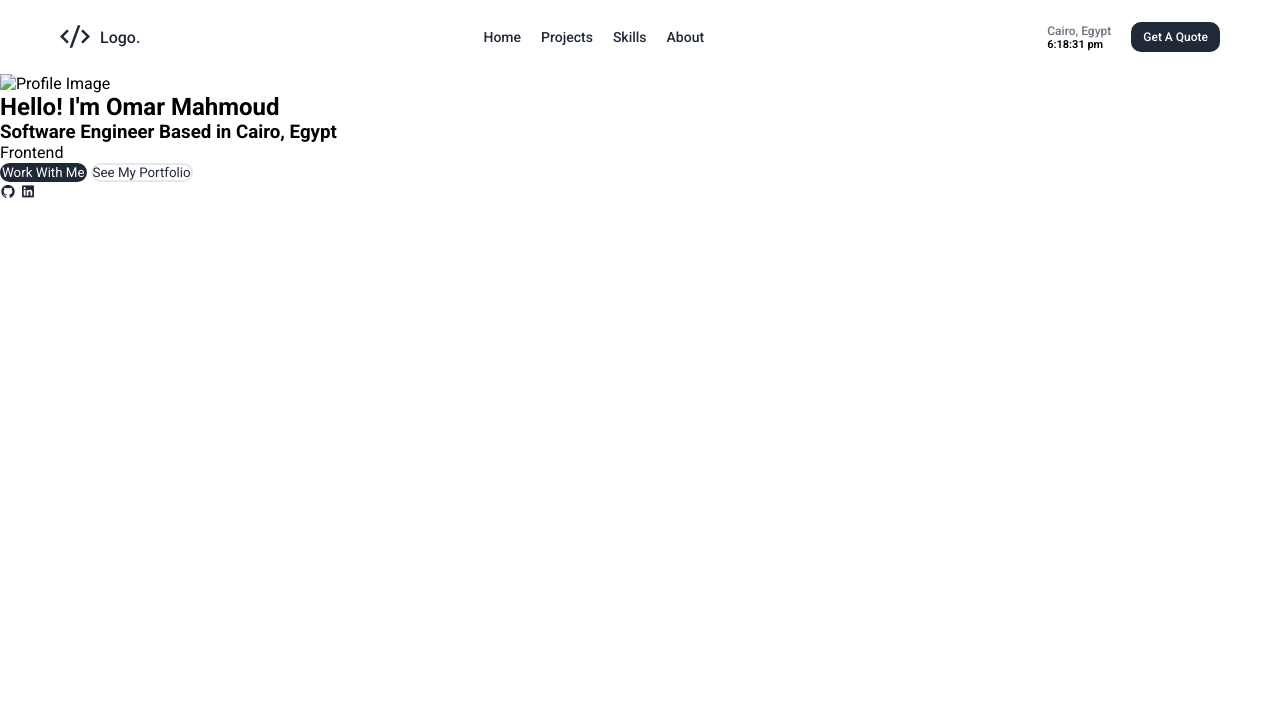
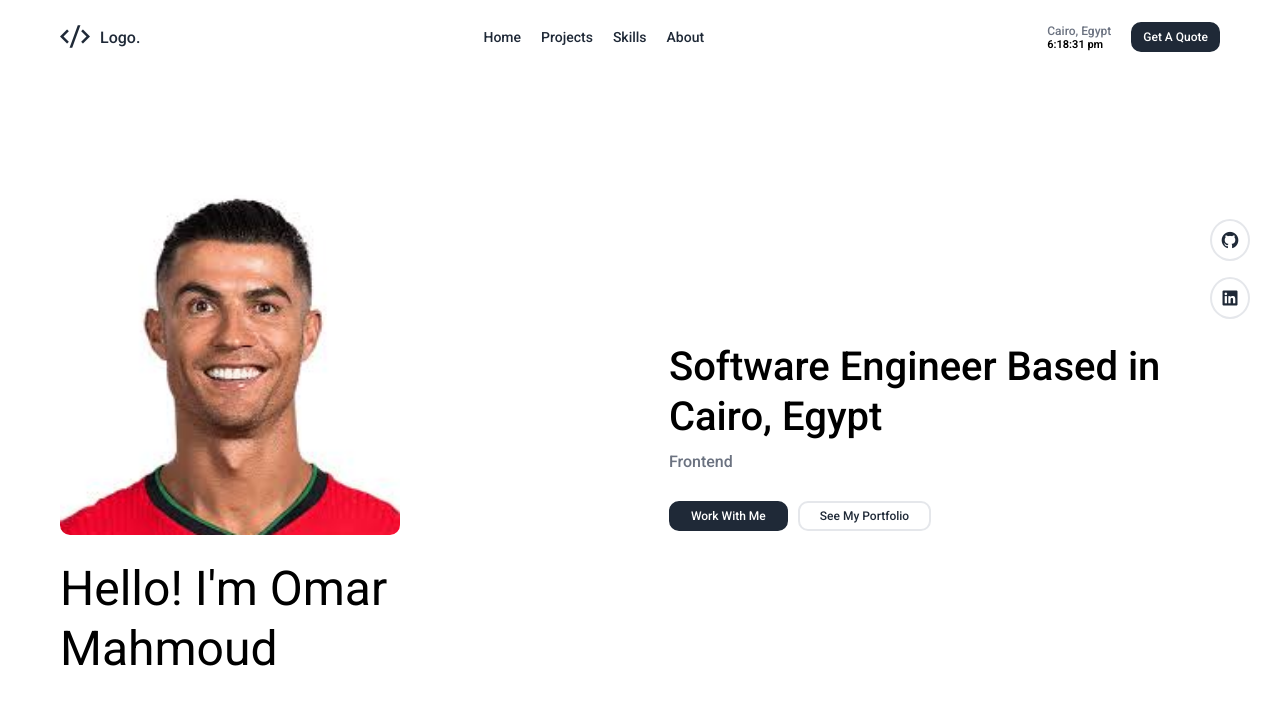
Before and after one commit to omrmhd5/Portfolio, a plain HTML site: page index.html in a window 1280 px wide. Drawn offline with nearby package versions, Linux system fonts and the light colour scheme.

Commit message:
Hero Styles

```diff
--- a/index.html
+++ b/index.html
@@ -34,7 +34,7 @@
 
     <section class="hero">
       <div class="hero_content">
-        <img src="" alt="Profile Image" class="hero_image" />
+        <img src="assets/profile.png" alt="Profile Image" class="hero_image" />
         <h2>Hello! I'm Omar Mahmoud</h2>
       </div>
 
--- a/style.css
+++ b/style.css
@@ -37,7 +37,8 @@ img {
   border: 2px solid #e5e7eb;
 }
 
-.btn-secondary:hover {
+.btn-secondary:hover,
+.hero_socials a:hover {
   color: #fff;
   background: #1f2937;
   border-color: #1f2937;
@@ -98,3 +99,80 @@ img {
   font-size: 12px;
   font-weight: 500;
 }
+
+.hero {
+  position: relative;
+  display: flex;
+  align-items: center;
+  justify-content: space-between;
+  padding: 100px 60px;
+  gap: 60px;
+  height: calc(100vh - 75px);
+}
+
+.hero_content,
+.hero_intro {
+  width: 50%;
+}
+
+.hero_image {
+  width: 340px;
+  height: 340px;
+  border-radius: 10px;
+}
+
+.hero_content h2 {
+  font-size: 48px;
+  line-height: 60px;
+  font-weight: 400;
+  margin-top: 20px;
+  width: 85%;
+}
+
+.hero_intro {
+  padding-right: 40px;
+}
+
+.hero_intro h3 {
+  font-weight: 500;
+  font-size: 40px;
+  line-height: 50px;
+  margin-bottom: 10px;
+}
+
+.hero_intro p {
+  color: #6b7280;
+  font-weight: 500;
+  margin-bottom: 30px;
+}
+
+.hero_actions {
+  display: flex;
+  gap: 10px;
+}
+
+.hero_actions .btn {
+  padding: 6px 20px;
+  font-size: 12px;
+  font-weight: 500;
+}
+
+.hero_socials {
+  position: absolute;
+  display: flex;
+  flex-direction: column;
+  gap: 16px;
+  right: 30px;
+  top: 20%;
+}
+
+.hero_socials a {
+  display: flex;
+  align-items: center;
+  justify-content: center;
+  font-size: 20px;
+  border: 2px solid #e5e7eb;
+  padding: 8px;
+  border-radius: 50%;
+  transition: all 0.5s ease;
+}
```
Also changed, not shown: assets/profile.png (added).
